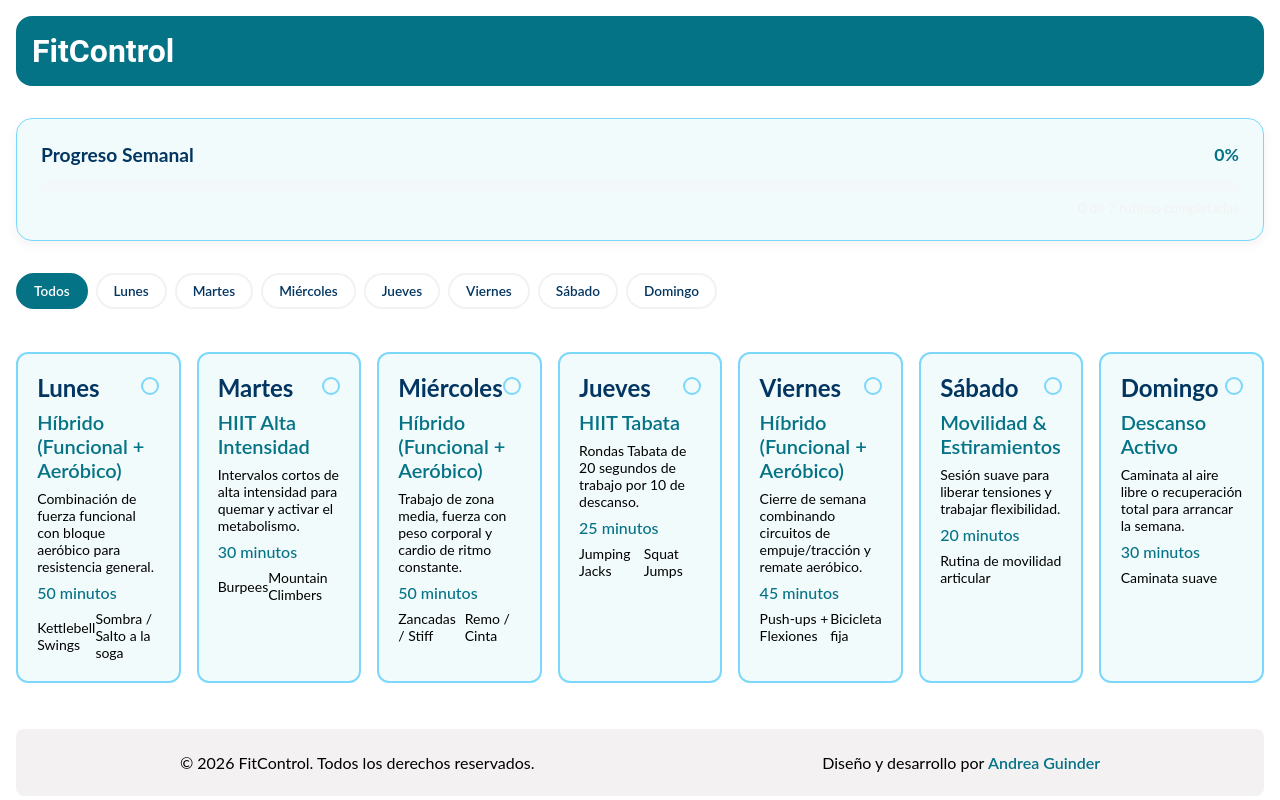
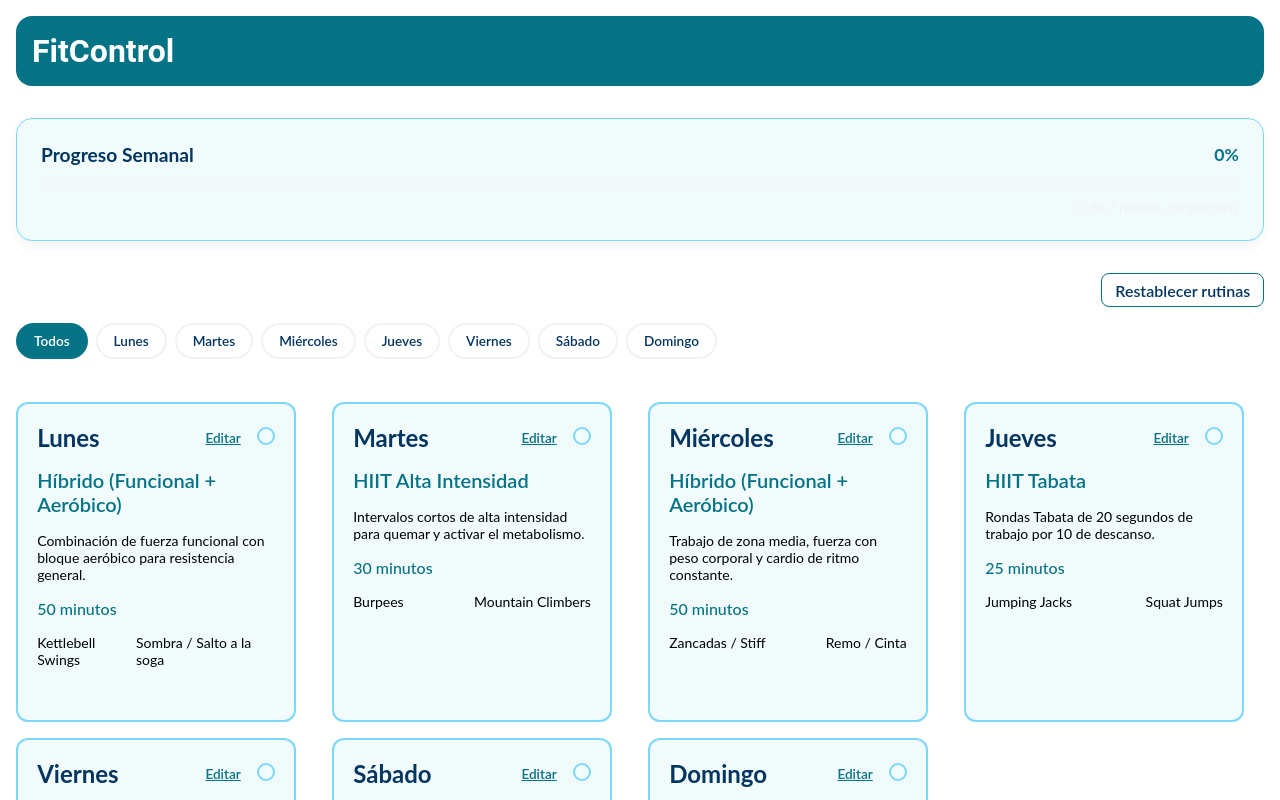
Before and after one commit to andreaguinder/fitcontrol, a Next.js app: page / in a window 1280 px wide. Shown: the top 800 px of the page. Built offline with nearby package versions, Linux system fonts and the light colour scheme.

Commit message:
ahora puede usarlo cualquier usuario porque puede editar sus rutinas

```diff
--- a/src/app/layout.tsx
+++ b/src/app/layout.tsx
@@ -5,8 +5,8 @@ import Header from "@/components/Header/Header";
 import Footer from "@/components/Footer/Footer";
 
 export const metadata: Metadata = {
-  title: "Create Next App",
-  description: "Generated by create next app",
+  title: "FitControl",
+  description: "Tu app para controlar tu progreso en el gimnasio y mantenerte motivado",
 };
 
 export default function RootLayout({
--- a/src/components/Dashboard/Dashboard.module.scss
+++ b/src/components/Dashboard/Dashboard.module.scss
@@ -5,6 +5,7 @@
     grid-template-columns: 1fr;
     gap: 16px;
     margin: 30px auto;
+    align-items: start;
 }
 
 @media screen and (min-width:768px) {
@@ -18,7 +19,43 @@
 @media screen and (min-width:1024px) {
 
         .containerRoutines {
-        grid-template-columns: 1fr 1fr 1fr 1fr 1fr 1fr 1fr;
+        grid-template-columns: repeat(auto-fit, minmax(240px, 1fr));
         gap: 16px;
     }
 }
+
+.dashboard {
+  width: 100%;
+}
+
+.topBar {
+  display: flex;
+  flex-direction: column;
+  gap: 1rem;
+  margin-bottom: 1.5rem;
+}
+
+.actionsBar {
+  display: flex;
+  justify-content: flex-end;
+  align-items: center;
+  gap: 0.8rem;
+}
+
+.resetBtn {
+  background-color: transparent;
+  border: 1px solid $color-primary;
+  color: $color-secondary;
+  padding: 0.4rem 0.8rem;
+  border-radius: 8px;
+  font-size: 16px;
+  font-weight: 600;
+  cursor: pointer;
+  transition: all 0.2s ease;
+  margin: 0px 0px 16px;
+
+  &:hover {
+    background-color: rgba($color-secondary, 0.08);
+    border-color: $color-secondary;
+  }
+}
--- a/src/components/Dashboard/Dashboard.tsx
+++ b/src/components/Dashboard/Dashboard.tsx
@@ -7,7 +7,7 @@ import mockRoutines from "@/data/mockRoutines";
 import RoutineCard from "@/components/RoutineCard/RoutineCard";
 import WeeklyProgress from "@/components/WeeklyProgress/WeeklyProgress";
 import DayFilter from "@/components/DayFilter/DayFilter";
-import { DayOfWeek } from "@/types/workout";
+import { DayOfWeek, Routine } from "@/types/workout";
 import styles from "./Dashboard.module.scss";
 
 type FilterOption = "Todos" | DayOfWeek;
@@ -16,7 +16,7 @@ export default function Dashboard() {
   const [routines, setRoutines] = useLocalStorage("workout_routines", mockRoutines);
   const [selectedDay, setSelectedDay] = useState<FilterOption>("Todos");
 
-  // Acá vas a tener la lógica para cambiar el estado (toggle completed)
+  // Lógica para cambiar el estado de completado
   const toggleComplete = (id: string) => {
     setRoutines((prevRoutines) =>
       prevRoutines.map((routine) =>
@@ -27,20 +27,42 @@ const toggleComplete = (id: string) => {
     );
   };
 
+  const updateRoutine = (updatedRoutine: Routine) => {
+    setRoutines((prev) =>
+      prev.map((r) => (r.id === updatedRoutine.id ? updatedRoutine : r))
+    );
+  };
+
+  const handleReset = () => {
+    if (confirm("¿Estás segura de que querés restablecer las rutinas por defecto? Se perderán tus cambios.")) {
+      setRoutines(mockRoutines);
+    }
+  };
+
   const filteredRoutines = selectedDay === "Todos"
     ? routines
     : routines.filter((r) => r.day === selectedDay);
 
   return (
+    <div className={styles.dashboard}>
+      <WeeklyProgress routines={routines} />
 
-  <div className={styles.dashboard}>
-
-      <WeeklyProgress routines={routines} />
+      <div className={styles.actionsBar}>
+        <button
+          type="button"
+          className={styles.resetBtn}
+          onClick={handleReset}
+          title="Restablecer datos originales"
+        >
+           Restablecer rutinas
+        </button>
+      </div>
 
       <DayFilter
         selectedDay={selectedDay}
         onSelectDay={setSelectedDay}
       />
+
       {/* Grilla o lista de tarjetas */}
       <div className={styles.containerRoutines}>
         {filteredRoutines.map((routine) => (
@@ -48,10 +70,10 @@ const filteredRoutines = selectedDay === "Todos"
             key={routine.id}
             routine={routine}
             onToggle={toggleComplete}
+            onUpdate={updateRoutine}
           />
         ))}
       </div>
-
     </div>
   );
 }
--- a/src/components/Footer/Footer.module.scss
+++ b/src/components/Footer/Footer.module.scss
@@ -7,6 +7,7 @@
     padding: 24px;
     gap: 8px;
     border-radius: 8px;
+    text-align: center;
 
     p {
         font-size: 14px;
--- a/src/components/RoutineCard/RoutineCard.module.scss
+++ b/src/components/RoutineCard/RoutineCard.module.scss
@@ -91,3 +91,125 @@ width: 100%;
 font-weight: 400;
     }
   }
+
+
+
+
+  .actionsHeader {
+  display: flex;
+  align-items: center;
+  gap: 16px;
+}
+
+.editBtn {
+  background: transparent;
+  border: none;
+  color: $color-primary;
+  font-size: 0.85rem;
+  font-weight: 600;
+  cursor: pointer;
+  text-decoration: underline;
+
+  &:hover {
+    color: darken($color-primary, 10%);
+  }
+}
+
+.editForm {
+  display: flex;
+  flex-direction: column;
+  gap: 0.8rem;
+  margin-top: 1rem;
+  padding-top: 1rem;
+  border-top: 1px solid $border-color;
+  width: 100%;
+
+  label {
+    display: flex;
+    flex-direction: column;
+    font-size: 0.8rem;
+    font-weight: 600;
+    color: $color-secondary;
+    gap: 0.3rem;
+
+    input, textarea {
+      padding: 0.5rem;
+      border: 1px solid $border-color;
+      border-radius: 6px;
+      font-family: inherit;
+      font-size: 0.85rem;
+
+      &:focus {
+        outline: 2px solid $color-primary;
+      }
+    }
+
+    textarea {
+      resize: vertical;
+      min-height: 60px;
+    }
+  }
+
+  .exercisesEdit {
+    display: flex;
+    flex-direction: column;
+    gap: 0.4rem;
+
+    p {
+      font-size: 0.8rem;
+      font-weight: 600;
+      margin: 0;
+    }
+
+    input {
+      padding: 0.4rem 0.5rem;
+      border: 1px solid $border-color;
+      border-radius: 6px;
+      font-size: 0.85rem;
+    }
+  }
+
+  .formActions {
+    display: flex;
+    gap: 0.5rem;
+    margin-top: 0.5rem;
+
+    button {
+      flex: 1;
+      padding: 0.5rem;
+      border-radius: 6px;
+      font-weight: 600;
+      font-size: 0.85rem;
+      cursor: pointer;
+      border: none;
+    }
+
+    .saveBtn {
+      background-color: $color-primary;
+      color: $color-text-white;
+
+      &:hover {
+        opacity: 0.9;
+      }
+    }
+
+    .cancelBtn {
+      background-color: transparent;
+      border: 1px solid $border-color;
+      color: $color-secondary;
+
+      &:hover {
+        background-color: rgba($color-grey, 0.1);
+      }
+    }
+  }
+}
+
+@media screen and (min-width:1024px) {
+    .card {
+        min-height: 320px;
+        min-width: 240px;
+        gap: 16px;
+        max-width: 280px;
+    }
+}
--- a/src/components/RoutineCard/RoutineCard.tsx
+++ b/src/components/RoutineCard/RoutineCard.tsx
@@ -1,16 +1,54 @@
-import { Routine } from "@/types/workout";
+// components/RoutineCard/RoutineCard.tsx
+'use client';
+
+import { useState } from "react";
+import { Routine, Exercise } from "@/types/workout";
 import styles from "./RoutineCard.module.scss";
 
 interface RoutineCardProps {
   routine: Routine;
   onToggle: (id: string) => void;
+  onUpdate: (updatedRoutine: Routine) => void;
 }
 
-export default function RoutineCard({ routine, onToggle }: RoutineCardProps) {
+export default function RoutineCard({ routine, onToggle, onUpdate }: RoutineCardProps) {
+  const [isEditing, setIsEditing] = useState(false);
+  const [formData, setFormData] = useState<Routine>(routine);
+
+  // Guardar cambios y cerrar desplegable
+  const handleSave = (e: React.FormEvent) => {
+    e.preventDefault();
+    onUpdate(formData);
+    setIsEditing(false);
+  };
+
+  // Cancelar y volver a los valores originales
+  const handleCancel = () => {
+    setFormData(routine);
+    setIsEditing(false);
+  };
+
+  // Manejar cambio en ejercicios
+  const handleExerciseChange = (index: number, newName: string) => {
+    const updatedExercises = [...(formData.exercises || [])];
+    updatedExercises[index] = { ...updatedExercises[index], name: newName };
+    setFormData({ ...formData, exercises: updatedExercises });
+  };
+
   return (
     <div className={`${styles.card} ${routine.completed ? styles.completed : ''}`}>
       <div className={styles.dayContainer}>
         <h3 className={styles.day}>{routine.day}</h3>
+
+        <div className={styles.actionsHeader}>
+          <button
+            type="button"
+            className={styles.editBtn}
+            onClick={() => setIsEditing(!isEditing)}
+          >
+            {isEditing ? 'Cerrar' : 'Editar'}
+          </button>
+
           <div className={styles.checkboxContainer}>
             <input
               type="checkbox"
@@ -19,6 +57,58 @@ export default function RoutineCard({ routine, onToggle }: RoutineCardProps) {
             />
           </div>
         </div>
+      </div>
+
+      {/* MODO EDICIÓN (DESPLEGABLE) */}
+      {isEditing ? (
+        <form onSubmit={handleSave} className={styles.editForm}>
+          <label>
+            Título:
+            <input
+              type="text"
+              value={formData.title}
+              onChange={(e) => setFormData({ ...formData, title: e.target.value })}
+              required
+            />
+          </label>
+
+          <label>
+            Descripción:
+            <textarea
+              value={formData.description}
+              onChange={(e) => setFormData({ ...formData, description: e.target.value })}
+            />
+          </label>
+
+          <label>
+            Duración (minutos):
+            <input
+              type="number"
+              value={formData.durationMinutes}
+              onChange={(e) => setFormData({ ...formData, durationMinutes: Number(e.target.value) })}
+            />
+          </label>
+
+          <div className={styles.exercisesEdit}>
+            <p>Ejercicios:</p>
+            {formData.exercises?.map((exercise, index) => (
+              <input
+                key={exercise.id}
+                type="text"
+                value={exercise.name}
+                onChange={(e) => handleExerciseChange(index, e.target.value)}
+              />
+            ))}
+          </div>
+
+          <div className={styles.formActions}>
+            <button type="submit" className={styles.saveBtn}>Guardar</button>
+            <button type="button" className={styles.cancelBtn} onClick={handleCancel}>Cancelar</button>
+          </div>
+        </form>
+      ) : (
+        /* VISTA NORMAL */
+        <>
           <p className={styles.title}>{routine.title}</p>
           <p className={styles.description}>{routine.description}</p>
           <p className={styles.durationMinutos}>{routine.durationMinutes} minutos</p>
@@ -29,7 +119,8 @@ export default function RoutineCard({ routine, onToggle }: RoutineCardProps) {
               </div>
             ))}
           </div>
+        </>
+      )}
     </div>
-
   );
 }
--- a/src/hooks/useLocalStorage.ts
+++ b/src/hooks/useLocalStorage.ts
@@ -11,6 +11,9 @@ export const useLocalStorage = <T>(key: string, initialValue: T) => {
       const item = window.localStorage.getItem(key);
       if (item) {
         setStoredValue(JSON.parse(item));
+      }else {
+        // 💡 Si es la primera vez, guarda el mock inicial
+        window.localStorage.setItem(key, JSON.stringify(initialValue));
       }
     } catch (error) {
       console.error("Error al leer localStorage:", error);
```
Lines whose indentation alone changed are shown as unchanged.
